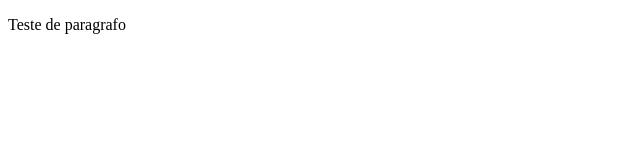
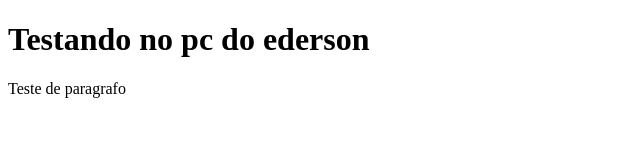
Before and after one commit to vinidomingosss/parceria, a plain HTML site: page index.html in a window 1280 px wide. Shown: the whole page, without its empty margins (0-640 px from the left). Drawn offline with Linux system fonts and the light colour scheme.

Commit message:
Style criado
Criei uma folha de estilo e incluir um h1 no index.

```diff
--- a/index.html
+++ b/index.html
@@ -6,6 +6,7 @@
     <title>Document</title>
 </head>
 <body>
+    <h1>Testando no pc do ederson</h1>
     <p>Teste de paragrafo</p>
 </body>
 </html>
--- /dev/null
+++ b/style.css
@@ -0,0 +1,3 @@
+body{
+    background-color: black;
+}
```
